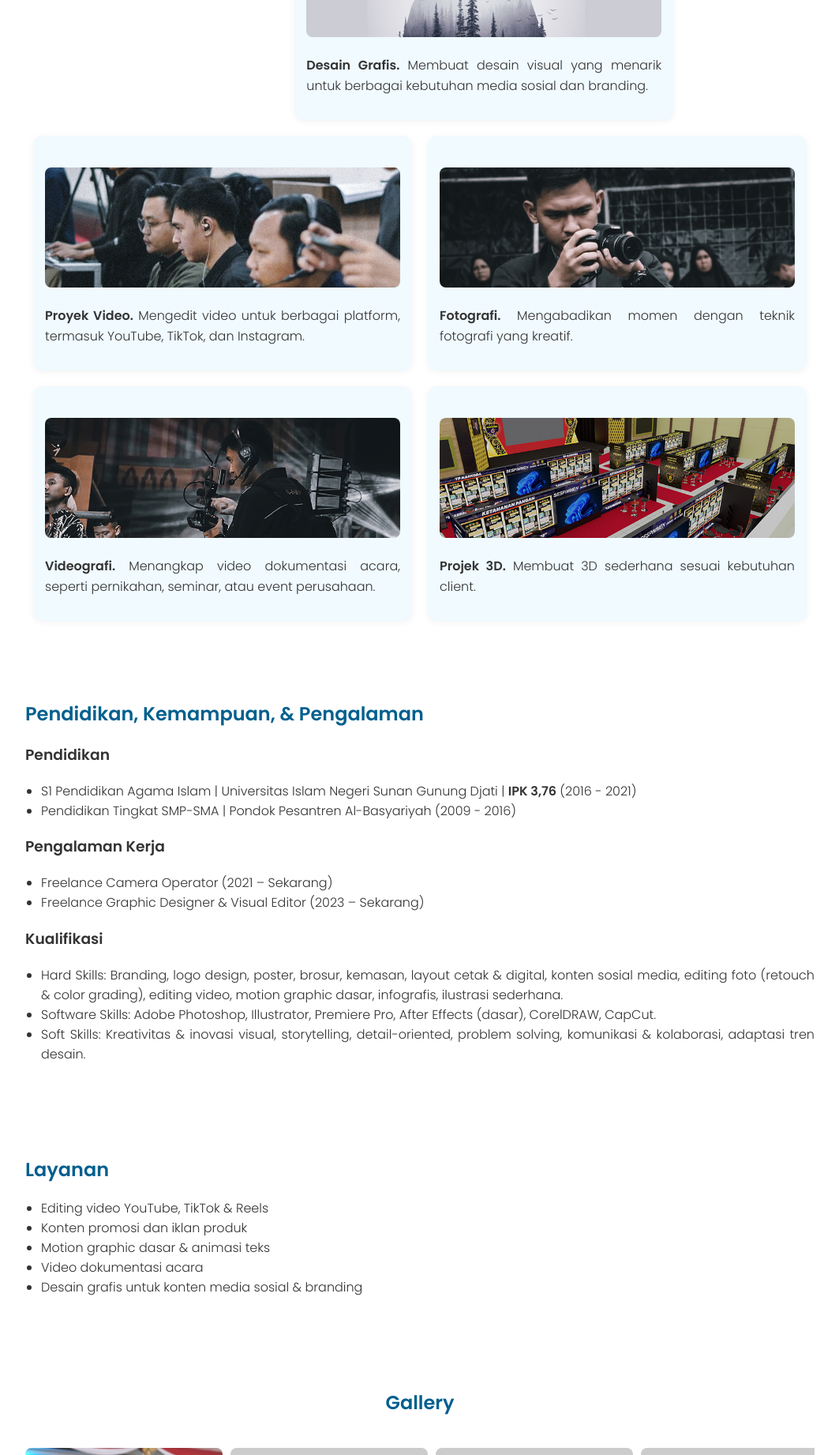
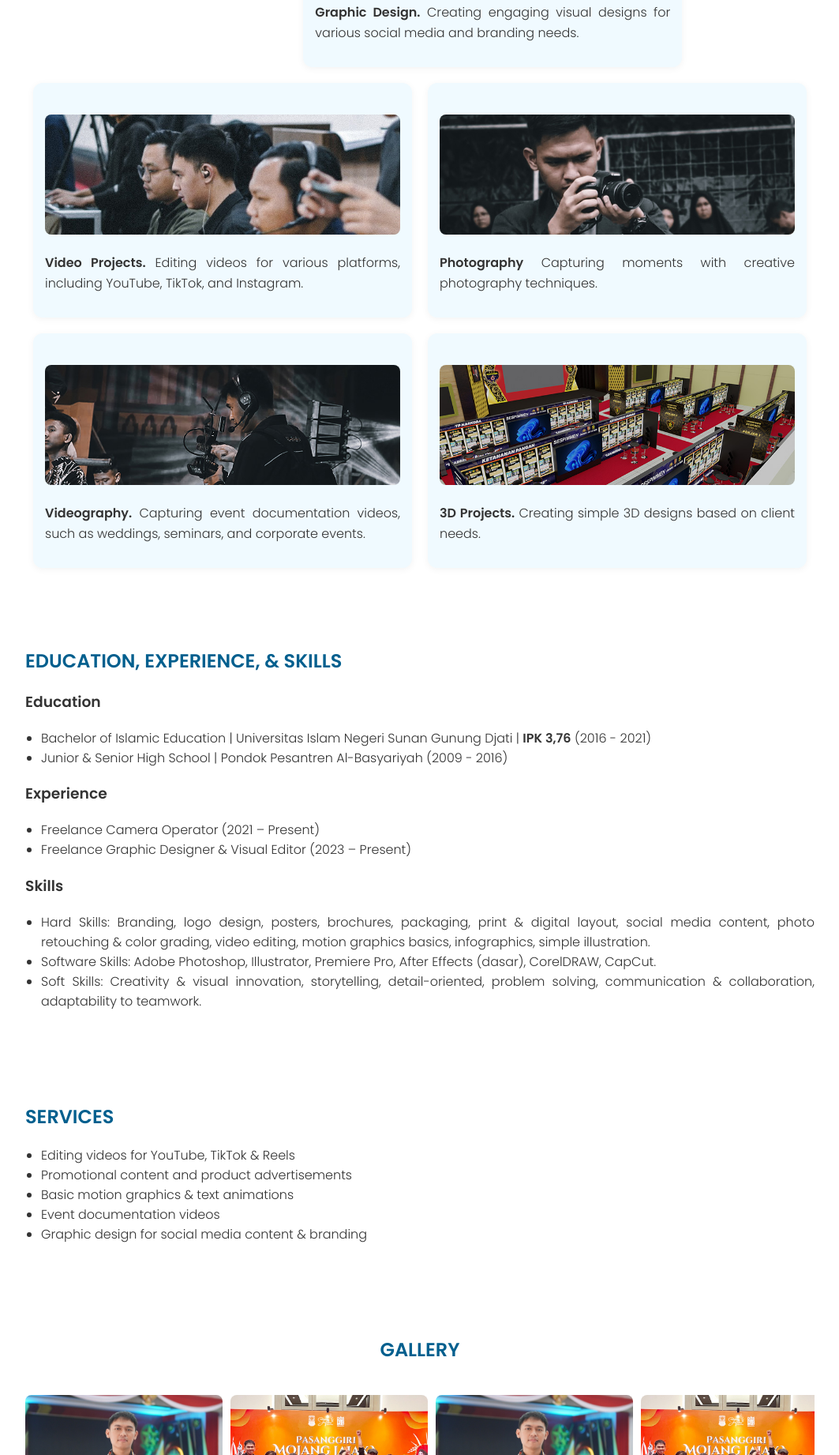
Before and after one commit to TaufikEkaPutra/portfolio, a plain HTML site: page index.html in a window 1280 px wide. Shown: the part 958-2800 px from the top of the page at 79% size, without its empty margins (108-1171 px from the left). Drawn offline with Linux system fonts and the light colour scheme; placeholder pictures from the web are drawn by us.

Commit message:
Update index.html

```diff
--- a/index.html
+++ b/index.html
@@ -5,14 +5,14 @@
   <meta name="viewport" content="width=device-width, initial-scale=1.0" />
   <meta name="google-site-verification" content="bzkZOhOVFvekl0ow6Gz6k6yeHda9LJpn5DTbR5GjvTg" />
 
-  <title>Taufik Eka Putra | Portfolio Desain & Video Editing</title>
+  <title>Taufik Eka Putra | Graphic Design & Video Editor Portfolio</title>
 
   <meta name="description" content="Portofolio Taufik Eka Putra — desainer grafis dan video editor. Lihat hasil karya kreatif saya di bidang konten, desain, dan visual.">
   <meta name="robots" content="index, follow">
-  <meta name="keywords" content="desain grafis, video editing, portofolio kreator, Taufik Eka Putra">
+  <meta name="keywords" content="desain grafis, graphic design, video editor, portofolio kreator, Taufik Eka Putra">
 
   <meta property="og:title" content="Taufik Eka Putra | Portfolio">
-  <meta property="og:description" content="Kumpulan karya desain dan video editing oleh Taufik Eka Putra.">
+  <meta property="og:description" content="A Collection of Design and Video Editing Works by Taufik Eka Putra.">
   <meta property="og:url" content="https://taufikekaputra.github.io/portfolio/">
   <meta property="og:type" content="website">
 
@@ -29,101 +29,101 @@
         <span class="slider"></span>
       </label>
     </div>
-    <h1>Portofolio Konten Kreator, Editor Video, & Desainer Grafis</h1>
-    <p>Membantu brand dan individu menyampaikan pesan melalui visual yang menarik dan bermakna.</p>
+    <h1>Graphic Design & Video Editing Portfolio</h1>
+    <p>Crafting engaging and meaningful visuals for brands and individuals.</p>
     <img src="assets\img\profile-pic-01.JPG" alt="Foto Profil" class="profile-pic">
   </header>
 
   <section class="about">
-    <h2>Tentang Saya</h2>
-    <p>Nama saya <strong>Taufik Eka Putra</strong>. Saya adalah Sarjana Pendidikan Agama Islam dengan keahlian di bidang Graphic Design dan Visual Editing sejak tingkat SMA di Pondok Pesantren Al-Basyariyah. Berpengalaman dalam branding, desain promosi, dan konten digital. Terampil membuat logo, poster, kemasan, layout cetak maupun digital, serta mengedit foto dan video untuk kebutuhan promosi dan media sosial. Aktif sebagai freelance Graphic Designer dan Visual Editor sejak 2023, dengan pengalaman mendukung berbagai Event Organizer dalam kegiatan kementerian, instansi Polri (SESPIM LEMDIKLAT POLRI), TNI (SESKOAU), serta acara publik lainnya seperti Mojang Jajaka, webinar, dan wisuda.</p>
+    <h2>PROFILE</h2>
+    <p>My name is <strong>Taufik Eka Putra</strong>. Graphic Designer & Visual Editor with strong experience in branding, promotional design, and digital content creation. Skilled in logo design, posters, packaging (print & digital), as well as photo and video editing for promotional and social media purposes. Since 2023, actively working as a freelance designer supporting Event Organizers, government institutions, and various events (ministries, SESPIM LEMDIKLAT POLRI, SESKOAU, Mojang Jajaka, webinars, graduations, etc.). Background in Islamic Education with early exposure to graphic design since high school at Pondok Pesantren Al-Basyariyah.</p>
   </section>
 
   <section class="projects">
-    <h2>Projek Saya</h2>
+    <h2>MY PROJECTS</h2>
     <div class="project">
         <img class="bg-watermark" src="img/gallery/scene1.jpg" alt="">
         <a href="https://drive.google.com/drive/folders/18GD2LldsroQQ7WyL53jQMZy2qnB2ziZ1?usp=sharing" target="_blank">
           <img src="assets\img\cover-project-01.jpg" alt="foto orang dengan siluet hutan">
-        <p><strong>Desain Grafis.</strong> Membuat desain visual yang menarik untuk berbagai kebutuhan media sosial dan branding.</p>
+        <p><strong>Graphic Design.</strong> Creating engaging visual designs for various social media and branding needs.</p>
       </a>
     </div>
     <div class="project">
         <img class="bg-watermark" src="img/gallery/scene1.jpg" alt="">
         <a href="https://drive.google.com/drive/folders/13HVAANOcRCr2Ml4seEfrBNwRGPEbinDS?usp=sharing" target="_blank">
           <img src="assets\img\cover-project-02.jpg" alt="foto orang sedang mengedit di depan komputer">
-        <p><strong>Proyek Video.</strong> Mengedit video untuk berbagai platform, termasuk YouTube, TikTok, dan Instagram.</p>
+        <p><strong>Video Projects.</strong> Editing videos for various platforms, including YouTube, TikTok, and Instagram.</p>
       </a>
     </div>
     <div class="project">
         <img class="bg-watermark" src="img/gallery/scene1.jpg" alt="">
         <a href="https://drive.google.com/drive/folders/1Fs0WcSqr55WxYEmQayBeME_AGEA5rO-S?usp=sharing" target="_blank">
           <img src="assets\img\cover-project-03.jpg" alt="foto orang sedang memegang kamera">
-        <p><strong>Fotografi.</strong> Mengabadikan momen dengan teknik fotografi yang kreatif.</p>
+        <p><strong>Photography</strong> Capturing moments with creative photography techniques.</p>
       </a>
     </div>
     <div class="project">
         <img class="bg-watermark" src="img/gallery/scene1.jpg" alt="">
         <a href="https://drive.google.com/drive/folders/17N-uTT6ZpbiGcrnX3b7scnERfkPEJYIn?usp=sharing" target="_blank">
           <img src="assets\img\cover-project-04.jpg" alt="foto orang sedang membawa live camera">
-        <p><strong>Videografi.</strong> Menangkap video dokumentasi acara, seperti pernikahan, seminar, atau event perusahaan.</p>
+        <p><strong>Videography.</strong> Capturing event documentation videos, such as weddings, seminars, and corporate events.</p>
       </a>
     </div>
     <div class="project">
         <img class="bg-watermark" src="img/gallery/scene1.jpg" alt="">
         <a href="https://drive.google.com/drive/folders/1cWJD8AdPOOimRzHklS2q-uFxqHtFcEIb?usp=sharing" target="_blank">
           <img src="assets\img\cover-project-05.jpg" alt="sample 3D oleh Taufik Eka Putra">
-        <p><strong>Projek 3D.</strong> Membuat 3D sederhana sesuai kebutuhan client.</p>
+        <p><strong>3D Projects.</strong> Creating simple 3D designs based on client needs.</p>
       </a>
     </div>
   </section>
 
   <section class="cv">
-    <h2>Pendidikan, Kemampuan, & Pengalaman</h2>
-    <h3>Pendidikan</h3>
+    <h2>EDUCATION, EXPERIENCE, & SKILLS </h2>
+    <h3>Education</h3>
     <ul>
-      <li>S1 Pendidikan Agama Islam | Universitas Islam Negeri Sunan Gunung Djati | <strong>IPK 3,76</strong> (2016 - 2021)</li>
-      <li>Pendidikan Tingkat SMP-SMA | Pondok Pesantren Al-Basyariyah (2009 - 2016)</li>
+      <li>Bachelor of Islamic Education | Universitas Islam Negeri Sunan Gunung Djati | <strong>IPK 3,76</strong> (2016 - 2021)</li>
+      <li>Junior & Senior High School | Pondok Pesantren Al-Basyariyah (2009 - 2016)</li>
     </ul>
 
-    <h3>Pengalaman Kerja</h3>
+    <h3>Experience</h3>
     <ul>
-      <li>Freelance Camera Operator (2021 – Sekarang)</li>
-      <li>Freelance Graphic Designer & Visual Editor (2023 – Sekarang)</li>
+      <li>Freelance Camera Operator (2021 – Present)</li>
+      <li>Freelance Graphic Designer & Visual Editor (2023 – Present)</li>
     </ul>
 
-    <h3>Kualifikasi</h3>
+    <h3>Skills</h3>
     <ul>
-      <li>Hard Skills: Branding, logo design, poster, brosur, kemasan, layout cetak & digital, konten sosial media, editing foto (retouch & color grading), editing video, motion graphic dasar, infografis, ilustrasi sederhana.</li>
+      <li>Hard Skills: Branding, logo design, posters, brochures, packaging, print & digital layout, social media content, photo retouching & color grading, video editing, motion graphics basics, infographics, simple illustration.</li>
       <li>Software Skills: Adobe Photoshop, Illustrator, Premiere Pro, After Effects (dasar), CorelDRAW, CapCut.</li>
-      <li>Soft Skills: Kreativitas & inovasi visual, storytelling, detail-oriented, problem solving, komunikasi & kolaborasi, adaptasi tren desain.</li>
+      <li>Soft Skills: Creativity & visual innovation, storytelling, detail-oriented, problem solving, communication & collaboration, adaptability to teamwork.</li>
     </ul>
   </section>
 
   <section class="services">
-    <h2>Layanan</h2>
+    <h2>SERVICES</h2>
     <ul>
-      <li>Editing video YouTube, TikTok & Reels</li>
-      <li>Konten promosi dan iklan produk</li>
-      <li>Motion graphic dasar & animasi teks</li>
-      <li>Video dokumentasi acara</li>
-      <li>Desain grafis untuk konten media sosial & branding</li>
+      <li>Editing videos for YouTube, TikTok & Reels</li>
+      <li>Promotional content and product advertisements</li>
+      <li>Basic motion graphics & text animations</li>
+      <li>Event documentation videos</li>
+      <li>Graphic design for social media content & branding</li>
     </ul>
   </section>
 
   <section class="gallery">
-    <h2>Gallery</h2>
+    <h2>GALLERY</h2>
     <div class="scrolling-gallery">
       <img src="./assets/img/project-gallery-001.jpg" alt="Scene 1">
-      <img src="https://via.placeholder.com/250x150?text=Scene+2" alt="Scene 2">
-      <img src="https://via.placeholder.com/250x150?text=Scene+3" alt="Scene 3">
-      <img src="https://via.placeholder.com/250x150?text=Scene+4" alt="Scene 4">
-      <img src="https://via.placeholder.com/250x150?text=Scene+5" alt="Scene 5">
+      <img src="./assets/img/project-gallery-002.jpg" alt="Scene 2">
+      <img src="./assets/img/project-gallery-001.jpg" alt="Scene 3">
+      <img src="./assets/img/project-gallery-002.jpg" alt="Scene 4">
+      <img src="./assets/img/project-gallery-001.jpg" alt="Scene 5">
     </div>
   </section>
 
   <section class="contact">
-    <h2>Kontak Saya</h2>
+    <h2>CONTACT</h2>
     <p>Email: <a href="mailto:taufikekaputra7@gmail.com">taufikekaputra7@gmail.com</a></p>
 
   </section>
@@ -135,7 +135,7 @@
       <a href="https://www.linkedin.com/in/taufik-eka-putra-b09092357/" target="_blank" aria-label="LinkedIn"><i class="fab fa-linkedin"></i></a>
       <a href="https://wa.me/6281212863539" target="_blank" aria-label="WhatsApp"><i class="fab fa-whatsapp"></i></a>
     </div>
-    <p>&copy; 2025 Portofolio Saya. Dibuat dengan semangat dan profesionalisme.</p>
+    <p>&copy; 2025 My Portfolio. Created with passion and professionalism.</p>
   </footer>
 
   <script>
```
